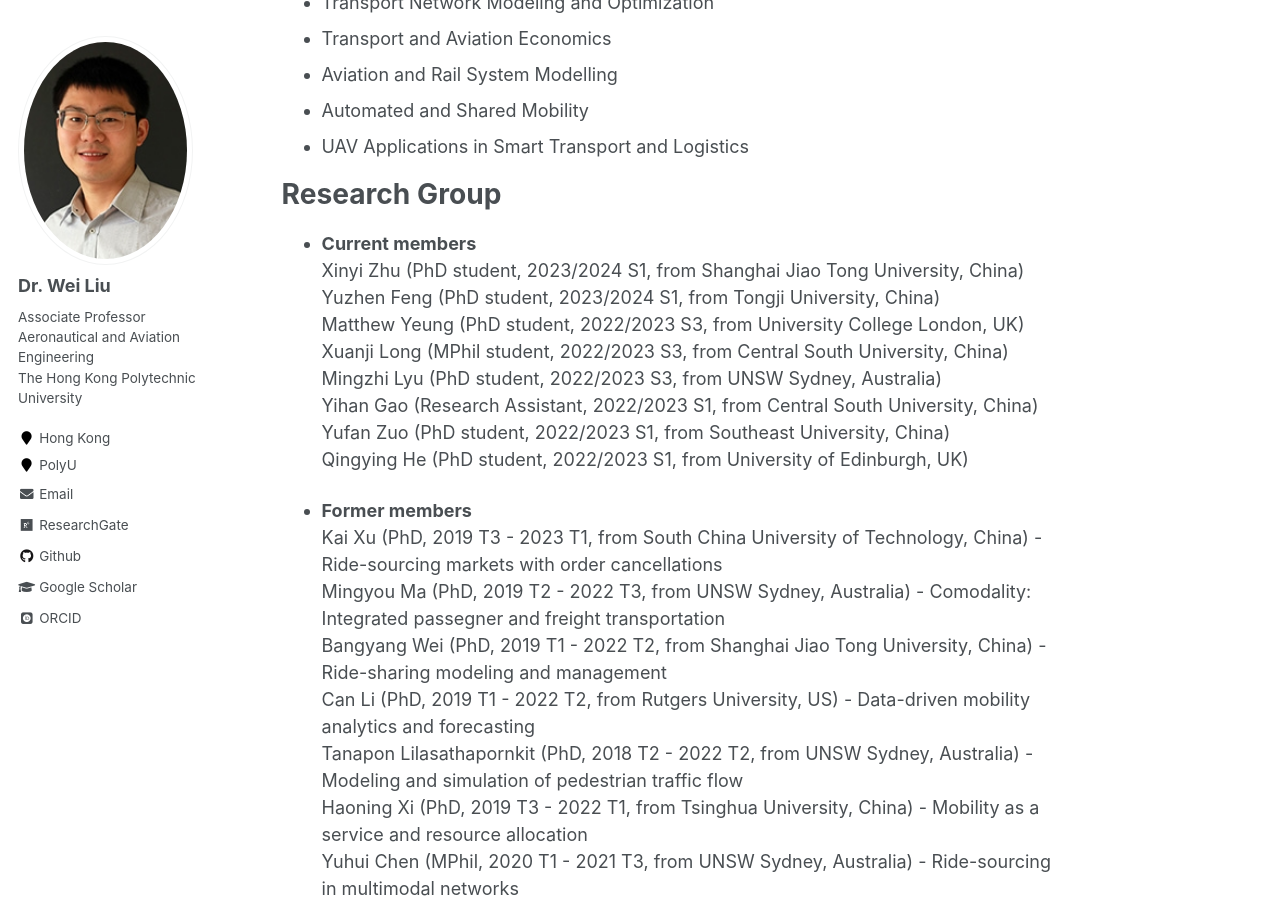
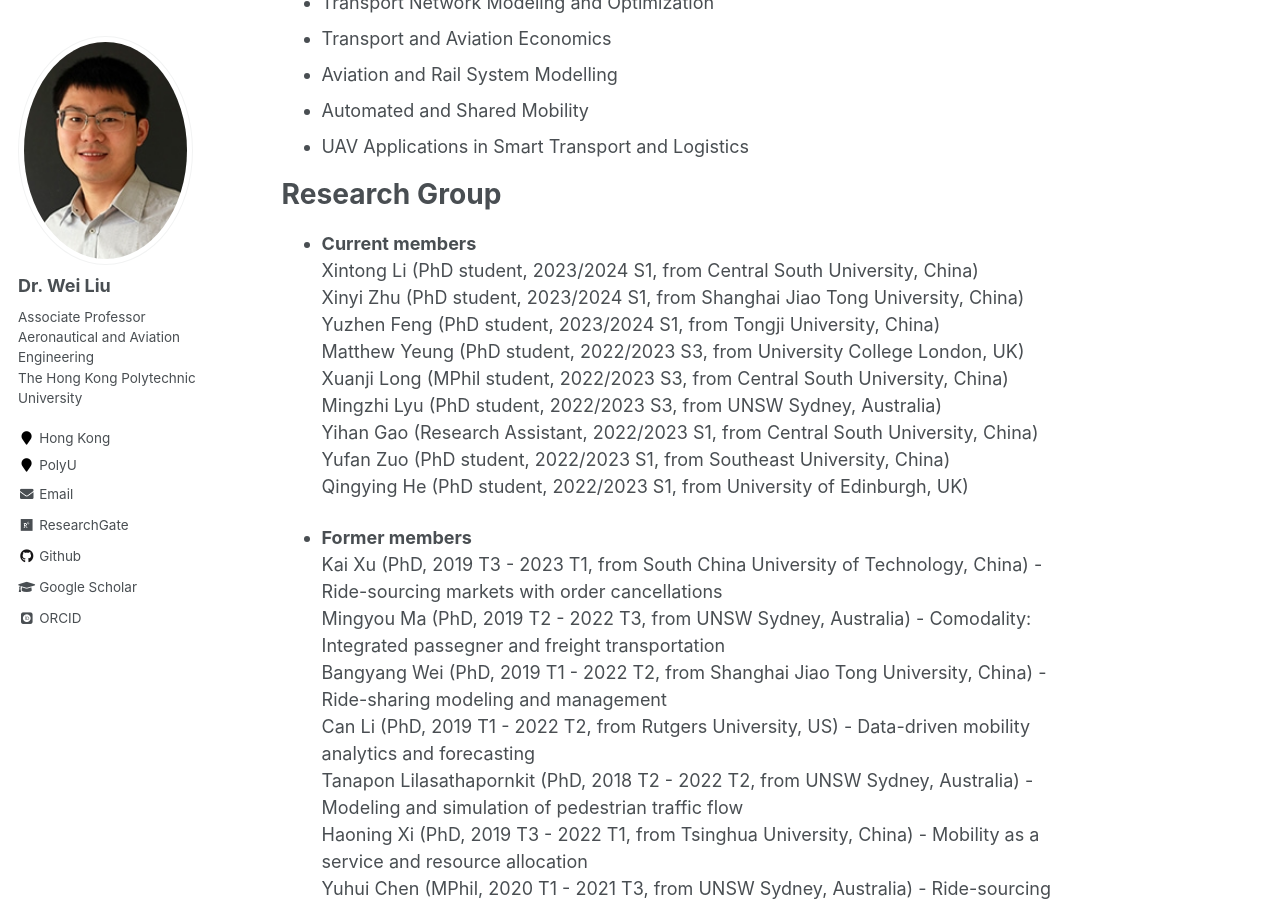
Before and after one commit to weiliu2016/weiliu2016.github.io, a Jekyll site: the page built from _pages/about.md, in a window 1280 px wide and 900 px high, scrolled down 660 px. Built offline with Jekyll 4.4.1, drawn with Linux system fonts in a browser that asks for light colours; some web fonts are replaced.

Commit message:
Update about.md

```diff
--- a/_pages/about.md
+++ b/_pages/about.md
@@ -22,6 +22,7 @@ Research Interests
 Research Group
 ======
 - **Current members**\
+  Xintong Li (PhD student, 2023/2024 S1, from Central South University, China)\
   Xinyi Zhu (PhD student, 2023/2024 S1, from Shanghai Jiao Tong University, China)\
   Yuzhen Feng (PhD student, 2023/2024 S1, from Tongji University, China)\
   Matthew Yeung (PhD student, 2022/2023 S3, from University College London, UK)\
```
